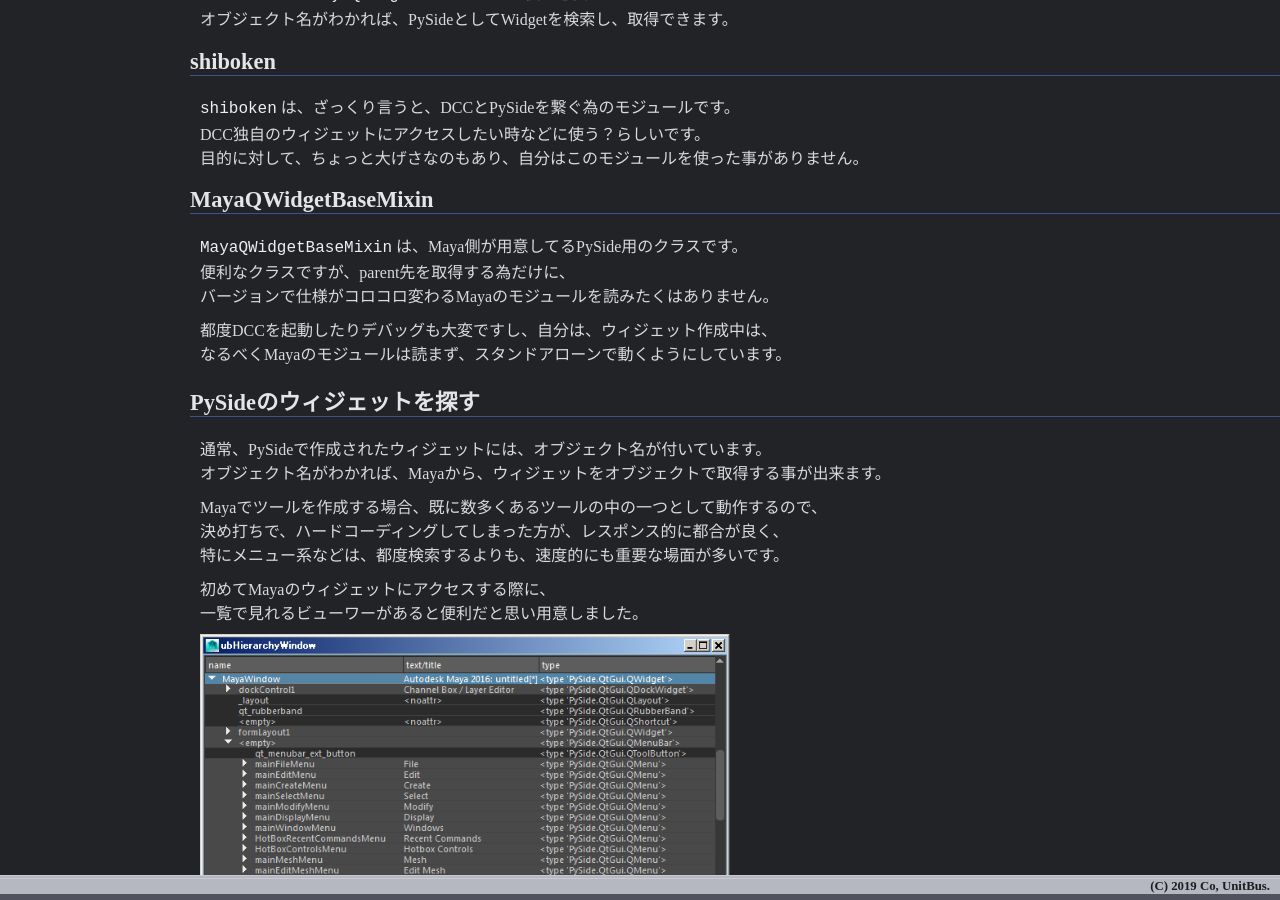
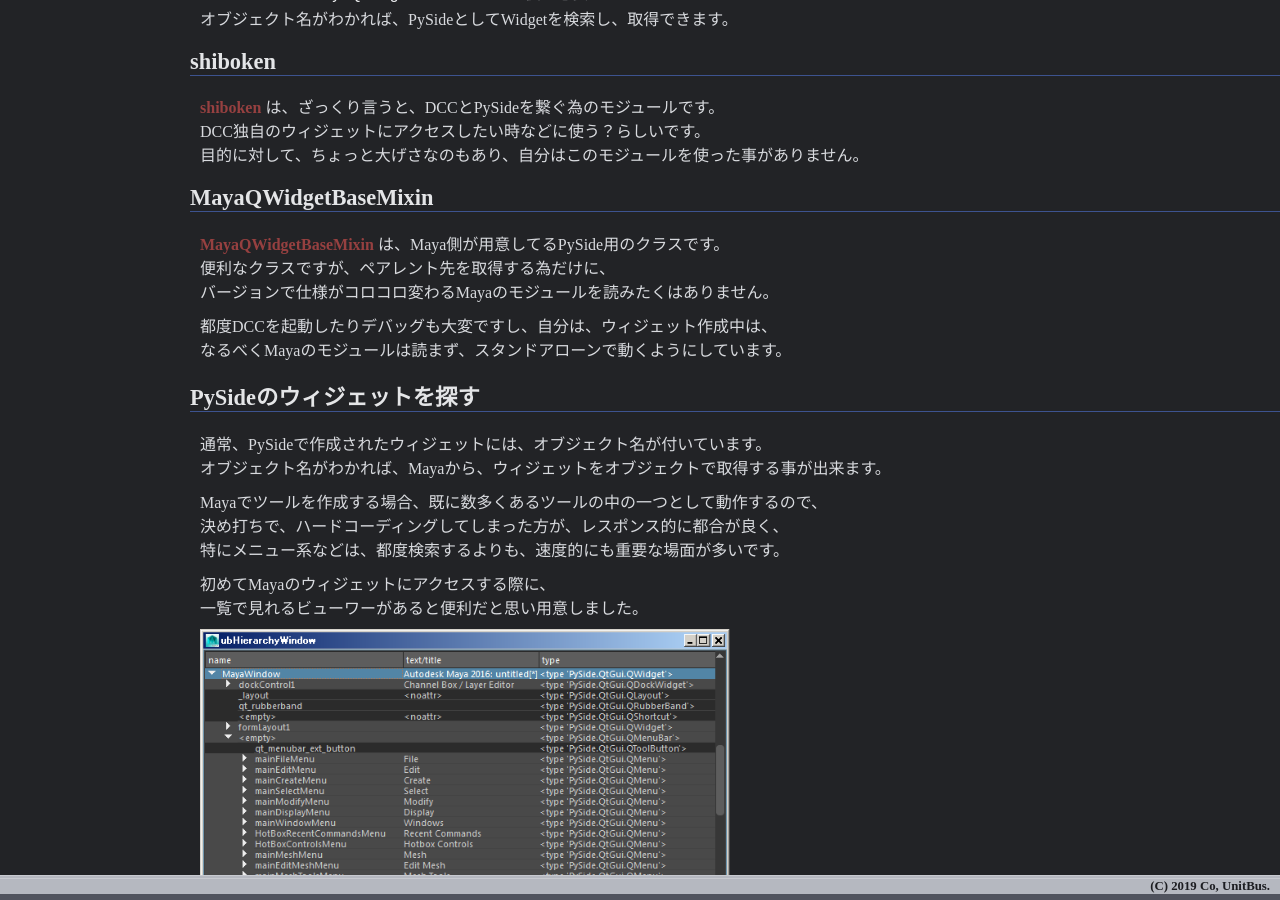
Before and after one commit to unitbus/unitbus.github.io, a Jekyll site: the page built from download/maya/python/docs/ubSearchMenu_making.md, in a window 1280 px wide and 900 px high, scrolled down 1232 px. Built offline with Jekyll 4.4.1, drawn with Linux system fonts in a browser that asks for light colours; our own code applies the rules of GitHub Pages for plain Markdown files.

Commit message:
Update ubSearchMenu_making.md

```diff
--- a/download/maya/python/docs/ubSearchMenu_making.md
+++ b/download/maya/python/docs/ubSearchMenu_making.md
@@ -53,14 +53,14 @@ MayaのUIは、Qtで作られてるため、すべてのウィジェットに、
 
 ## shiboken
 
-`shiboken` は、ざっくり言うと、DCCとPySideを繋ぐ為のモジュールです。
+**shiboken** は、ざっくり言うと、DCCとPySideを繋ぐ為のモジュールです。
 DCC独自のウィジェットにアクセスしたい時などに使う？らしいです。
 目的に対して、ちょっと大げさなのもあり、自分はこのモジュールを使った事がありません。
 
 ## MayaQWidgetBaseMixin
 
-`MayaQWidgetBaseMixin` は、Maya側が用意してるPySide用のクラスです。
-便利なクラスですが、parent先を取得する為だけに、
+**MayaQWidgetBaseMixin** は、Maya側が用意してるPySide用のクラスです。
+便利なクラスですが、ペアレント先を取得する為だけに、
 バージョンで仕様がコロコロ変わるMayaのモジュールを読みたくはありません。
 
 都度DCCを起動したりデバッグも大変ですし、自分は、ウィジェット作成中は、
@@ -97,7 +97,7 @@ Mayaのメインウインドウ名は、`MayaWindow` になります。
 この方法は、他のDCCでも使えるので、覚えておくと便利だと思います。
 
 > Maya / PySide / MainWindowの取得
-https://unitbus.github.io/pages/maya/pyside#mainwindowの取得
+[https://unitbus.github.io/pages/maya/pyside#mainwindowの取得]()
 
 ## menuBarの取得
 
```
